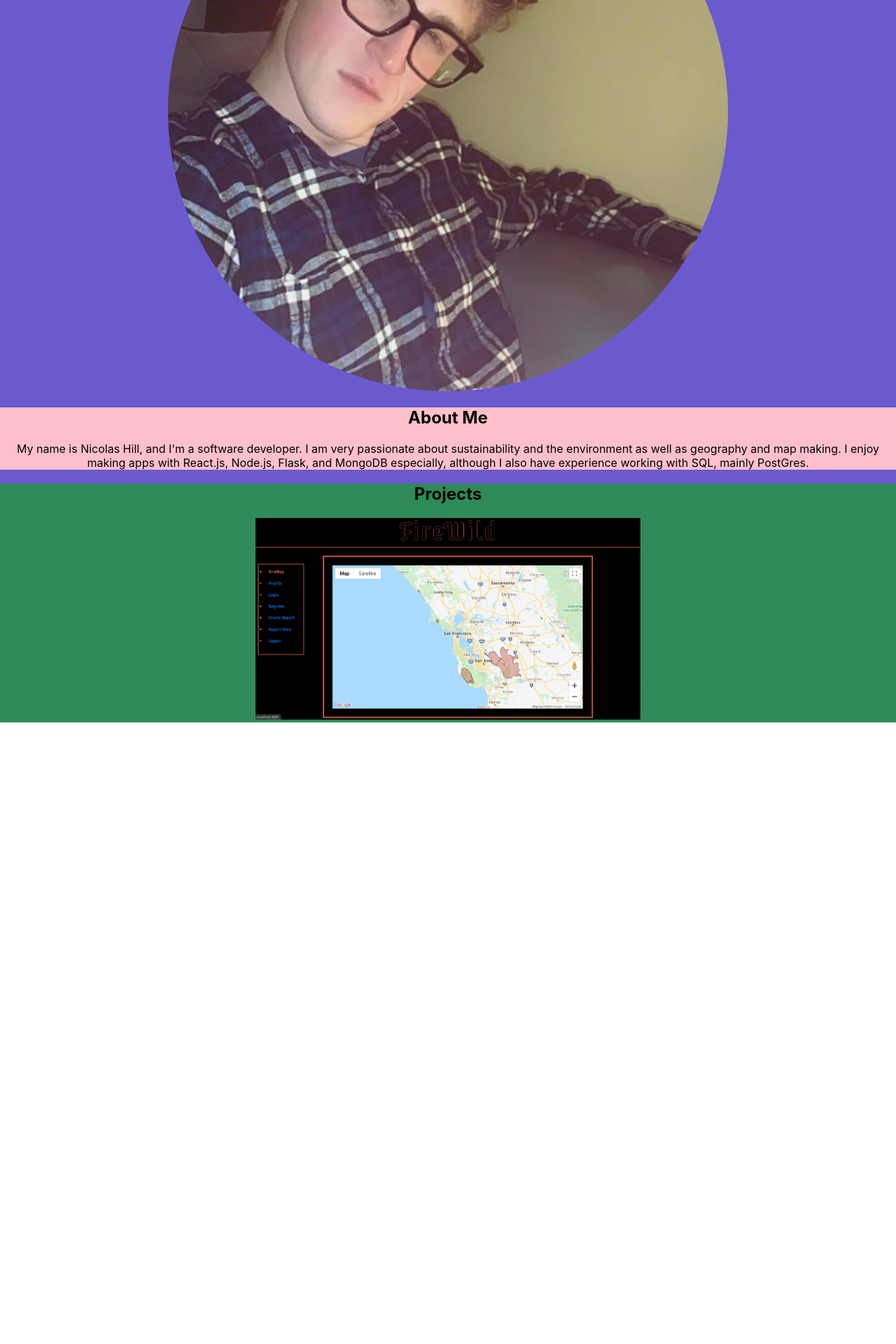
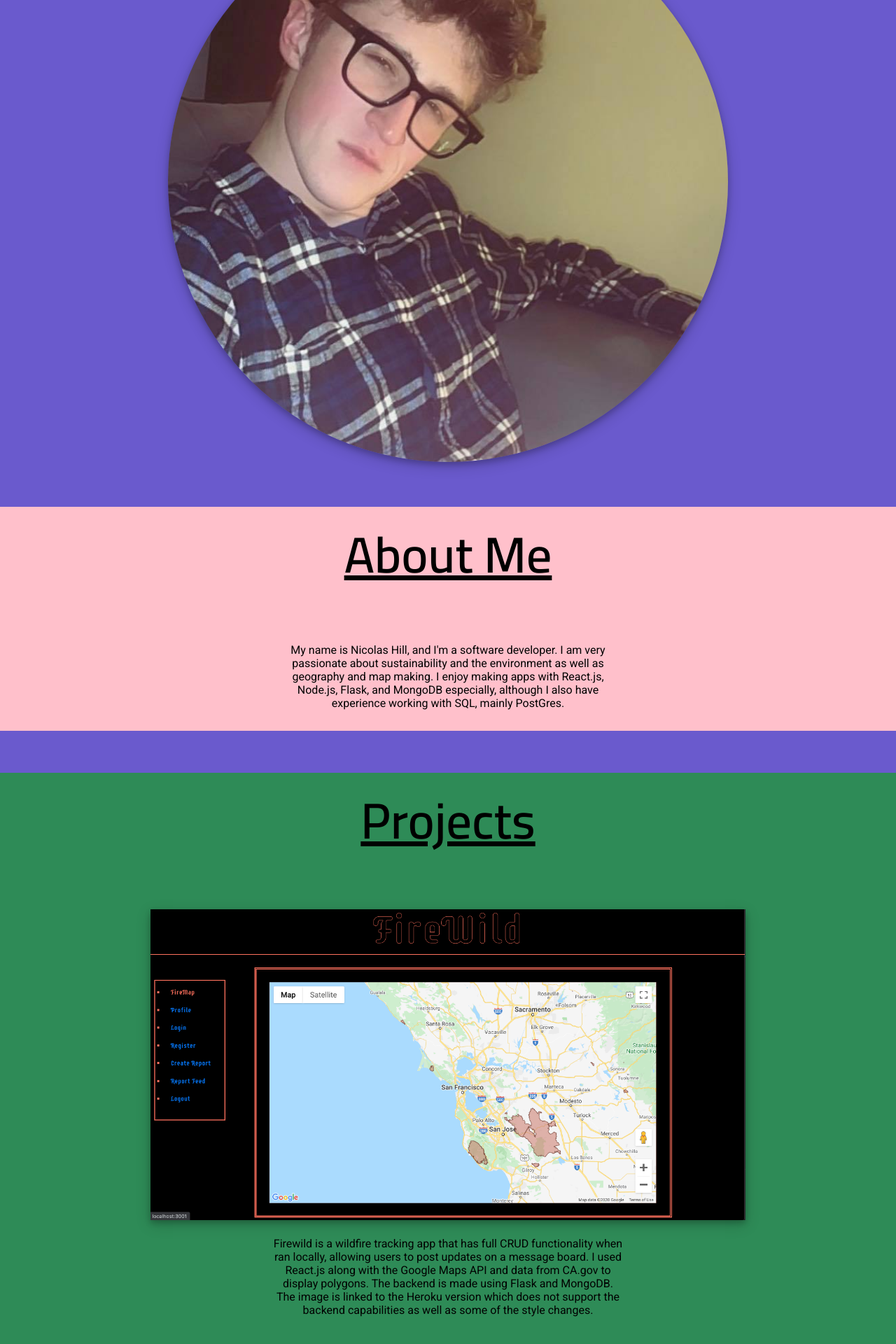
Before and after one commit to nrhill1/nicsite, a React (Create React App) app: page / in a window 1280 px wide. Shown: the part 586-2506 px from the top of the page at 70% size. Before the commit the page ends 1618 px from the top, so only its background shows below. Built offline with nearby package versions, Linux system fonts and the light colour scheme.

Commit message:
added more style changes and href to fw image

```diff
--- a/public/index.html
+++ b/public/index.html
@@ -11,6 +11,7 @@
     />
     <link rel="apple-touch-icon" href="%PUBLIC_URL%/logo192.png" />
     <link href="https://fonts.googleapis.com/css2?family=Noto+Sans+TC&display=swap" rel="stylesheet">
+    <link href="https://fonts.googleapis.com/css2?family=Cairo:wght@600&family=Montserrat&family=Roboto&family=Staatliches&display=swap" rel="stylesheet">
 
     <!--
       manifest.json provides metadata used when your web app is installed on a
--- a/src/App.css
+++ b/src/App.css
@@ -5,23 +5,35 @@
 
 .about {
   background-color: pink;
+  height: 20rem;
+  margin: 0 auto;
 }
 
 h1 {
-  font-family: "Noto Sans TC";
+  font-family: 'Cairo', sans-serif;
   align-self: center;
   font-size: 6em;
 }
 
+h2 {
+  font-family: 'Cairo', sans-serif;
+  font-size: 4.5em;
+  text-decoration: underline;
+
+}
+
 .fw {
-  max-height: 300px;
-  max-width: 550px;
+  max-height: 500px;
+  max-width: 850px;
+  box-shadow: 0 4px 8px 0 rgba(0, 0, 0, 0.2), 0 6px 20px 0 rgba(0, 0, 0, 0.19);
+  border: 0.3px whitesmoke;
 }
 
 .nic {
   max-width: 800px;
   max-height: 850px;
   border-radius: 50%;
+  box-shadow: 0 4px 8px 0 rgba(0, 0, 0, 0.2), 0 6px 20px 0 rgba(0, 0, 0, 0.19);
 }
 
 .navbar {
@@ -29,12 +41,26 @@ h1 {
   text-decoration: none;
   margin: 0 auto;
   text-align: center;
+  font-family: 'Staatliches', cursive;
+  font-size: 1.8em
 }
 
 .navbar li {
   list-style: none;
 }
 
+p {
+  font-family: 'Roboto', sans-serif;
+  max-width: 500px;
+  margin: 0 auto;
+}
+
 .projects {
   background-color: seagreen;
+  height: 60rem;
+  margin: 0 auto;
 }
+
+.projects p {
+  margin-top: 20px;
+}
--- /dev/null
+++ b/src/Components/Contact.js
@@ -0,0 +1 @@
+import React, { Component } from 'react'
--- a/src/Components/Projects.js
+++ b/src/Components/Projects.js
@@ -7,7 +7,11 @@ class Projects extends Component {
         return(
             <div className="projects">
                 <h2>Projects</h2>
-                <img className="fw" alt="Firewild" src={firewild}></img>
+                <a href="https://firewild.herokuapp.com/"><img className="fw" alt="Firewild" src={firewild}></img></a>
+                <p className="fwtext">Firewild is a wildfire tracking app that has full CRUD functionality when ran locally,
+                allowing users to post updates on a message board. I used React.js along with the Google Maps API and data
+                from CA.gov to display polygons. The backend is made using Flask and MongoDB. The image is linked to the Heroku
+                version which does not support the backend capabilities as well as some of the style changes.</p>
             </div>
         )
     }
```
